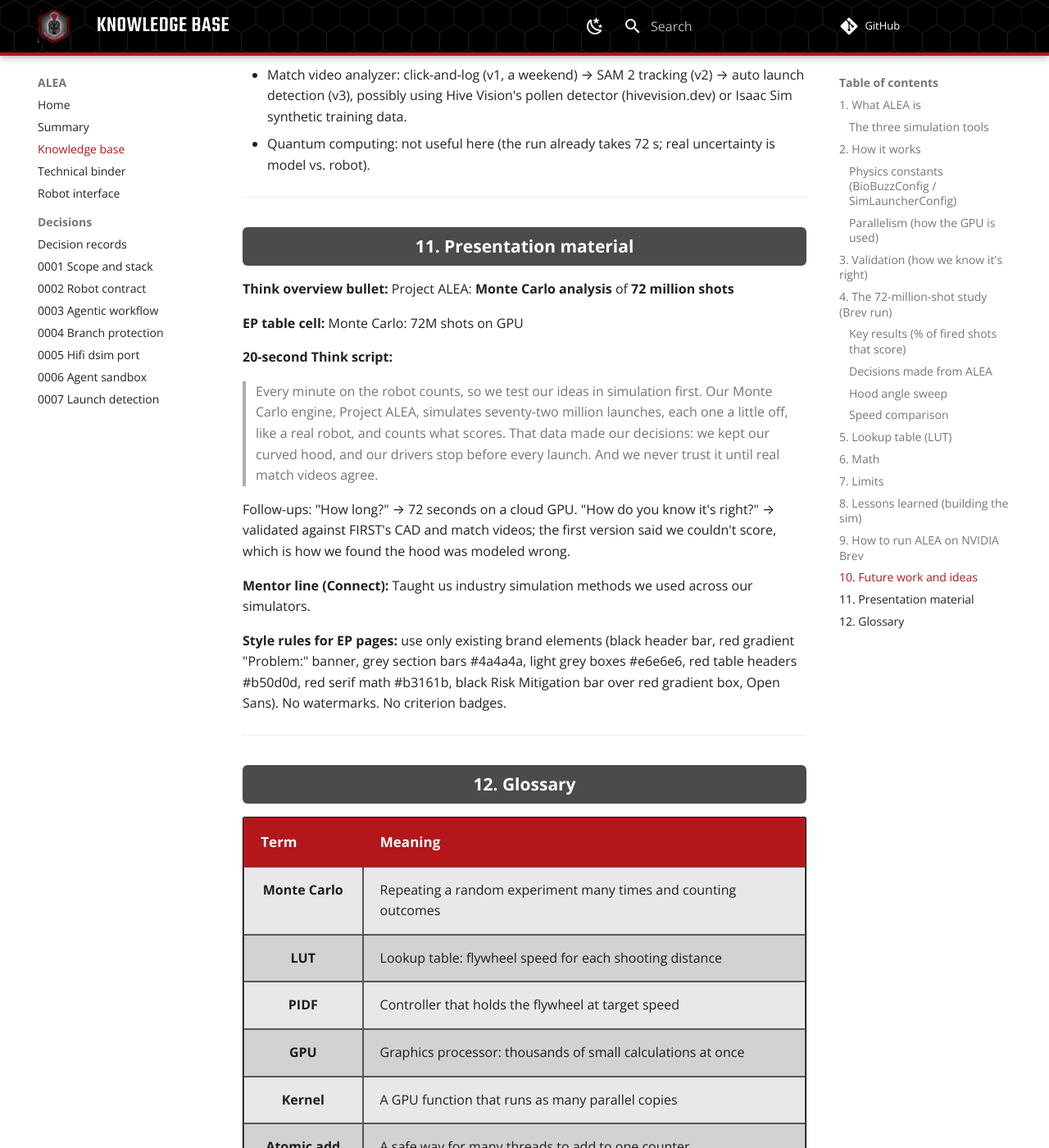
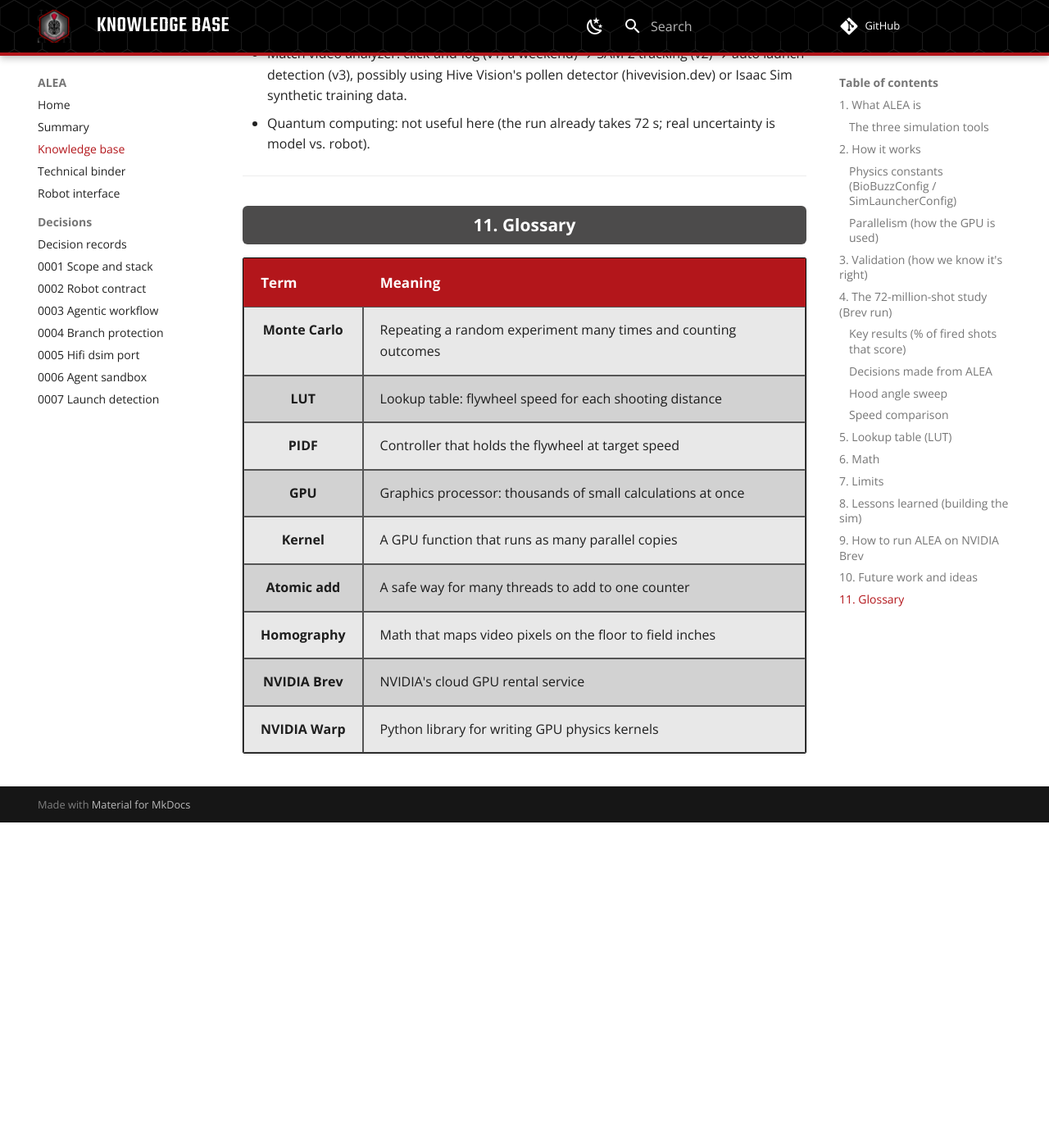
Before and after one commit to Caesar-Circuitry/Project-ALEA, an MkDocs documentation site: the page built from docs/knowledge-base.md, in a window 1280 px wide and 1400 px high, scrolled down 10360 px. Shown: the whole window at 82% size. Built offline with MkDocs 1.6.1 and Material for MkDocs 9.7.7, drawn with Linux system fonts in a browser that asks for light colours; comment, search, counter and statistics services are not loaded; after the commit the page ends 11363 px from its top, so only the background shows below that; some of the changed text lies outside the part shown.

Commit message:
Remove EP presentation material from the knowledge base
Drop section 11 (EP table cell, Think script, mentor line, EP style
rules) and renumber the glossary to 11. The intro listed files from
another project, including EP_Page13_Text.md; it now points at alea/
and the technical binder page on this site.

Co-Authored-By: Claude Sonnet 5.5 <noreply@anthropic.com>
Claude-Session: https://claude.ai/code/session_01V71d4AGVuTuL5L2FXEQ6d9

```diff
--- a/docs/knowledge-base.md
+++ b/docs/knowledge-base.md
@@ -2,7 +2,7 @@
 
 Team 24331 Caesar Circuitry · FTC season BIOBUZZ (2026–27) · last updated 2026-11-06
 
-This is the master reference for Project ALEA. Other files in this Project: the code (`code/`), the results data (`summary.csv`), the judge binder (`ALEA_Technical_Binder.md`), and EP page text (`EP_Page13_Text.md`).
+This is the master reference for Project ALEA. The code is in `alea/`, and the judge-facing write-up is the [technical binder](technical-binder.md).
 
 ---
 
@@ -239,24 +239,7 @@ Edit `conditions.py` to change the study. Results: `summary.csv`, `heatmap_norma
 
 ---
 
-## 11. Presentation material
-
-**Think overview bullet:** Project ALEA: **Monte Carlo analysis** of **72 million shots**
-
-**EP table cell:** Monte Carlo: 72M shots on GPU
-
-**20-second Think script:**
-> Every minute on the robot counts, so we test our ideas in simulation first. Our Monte Carlo engine, Project ALEA, simulates seventy-two million launches, each one a little off, like a real robot, and counts what scores. That data made our decisions: we kept our curved hood, and our drivers stop before every launch. And we never trust it until real match videos agree.
-
-Follow-ups: "How long?" → 72 seconds on a cloud GPU. "How do you know it's right?" → validated against FIRST's CAD and match videos; the first version said we couldn't score, which is how we found the hood was modeled wrong.
-
-**Mentor line (Connect):** Taught us industry simulation methods we used across our simulators.
-
-**Style rules for EP pages:** use only existing brand elements (black header bar, red gradient "Problem:" banner, grey section bars #4a4a4a, light grey boxes #e6e6e6, red table headers #b50d0d, red serif math #b3161b, black Risk Mitigation bar over red gradient box, Open Sans). No watermarks. No criterion badges.
-
----
-
-## 12. Glossary
+## 11. Glossary
 
 | Term | Meaning |
 | --- | --- |
```
